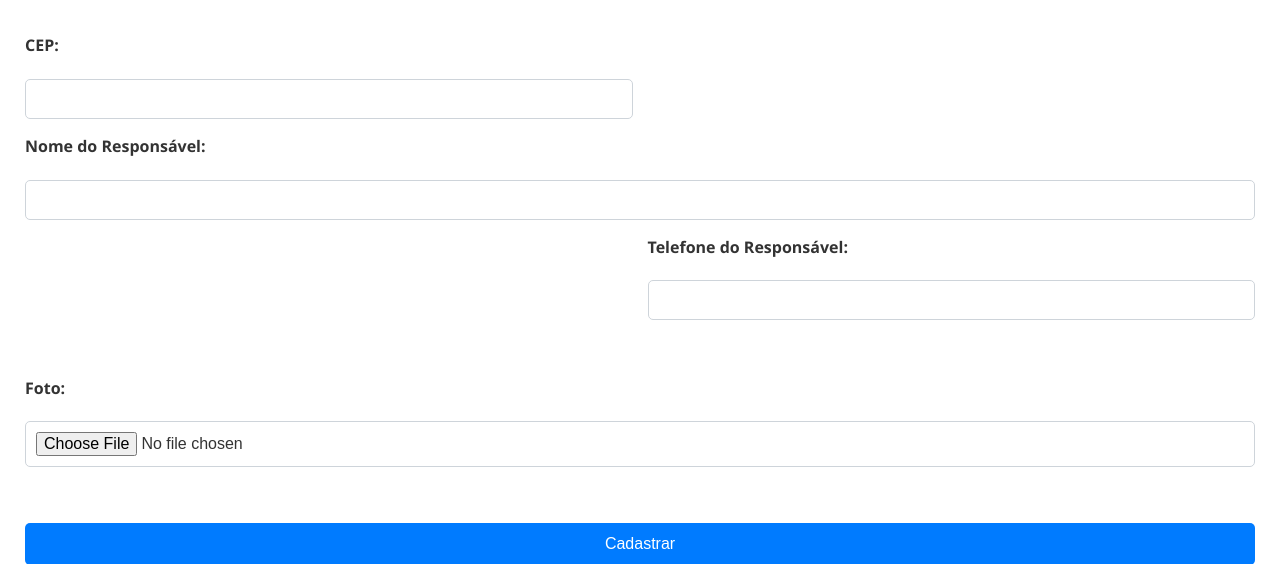
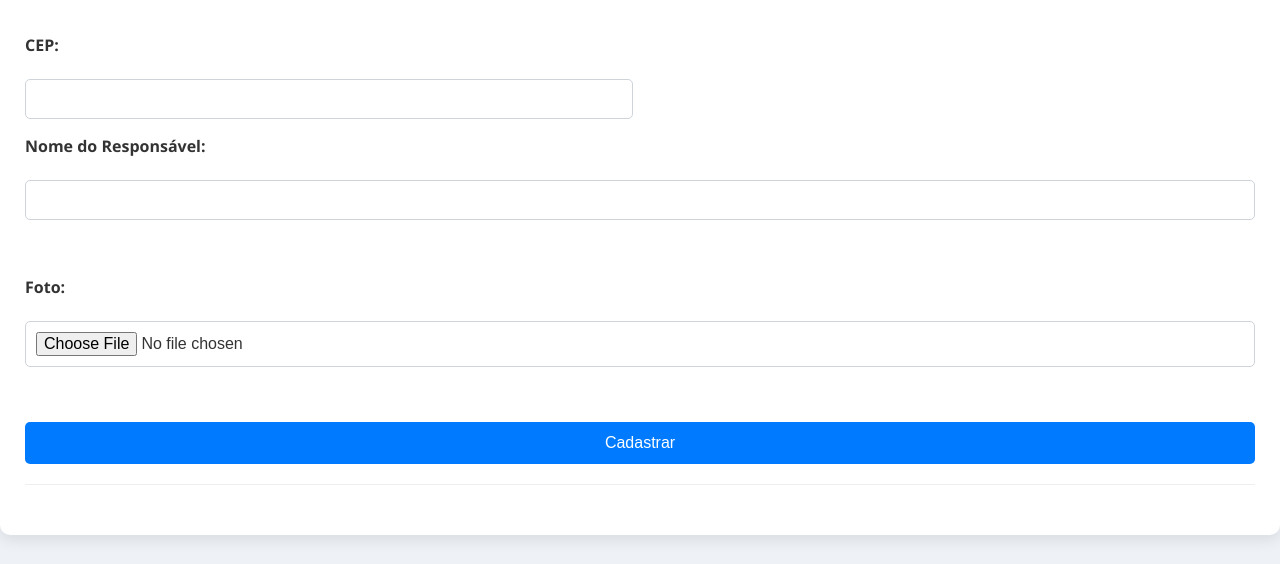
Before and after one commit to CleveOP/sqlite-tools-win-x64-3500100, a Flask app: page /cadastro in a window 1280 px wide. Shown: the part 1556-2120 px from the top of the page. Run offline with Flask 3, Linux system fonts and the light colour scheme; some libraries are stand-ins or nearby versions.

Commit message:
retirando campo de telefone responsável do cadastro

```diff
--- a/templates/cadastro.html
+++ b/templates/cadastro.html
@@ -72,8 +72,6 @@
             <label for="nome_responsavel">Nome do Responsável:</label>
             <input type="text" name="nome_responsavel" id="nome_responsavel" value="{{ pessoa.nome_responsavel if pessoa else '' }}"><br>
 
-            <label for="telefone_responsavel">Telefone do Responsável:</label>
-            <input type="text" name="telefone_responsavel" id="telefone_responsavel" value="{{ pessoa.telefone_responsavel if pessoa else '' }}"><br>
 
 
             <label for="foto">Foto:</label>
```
